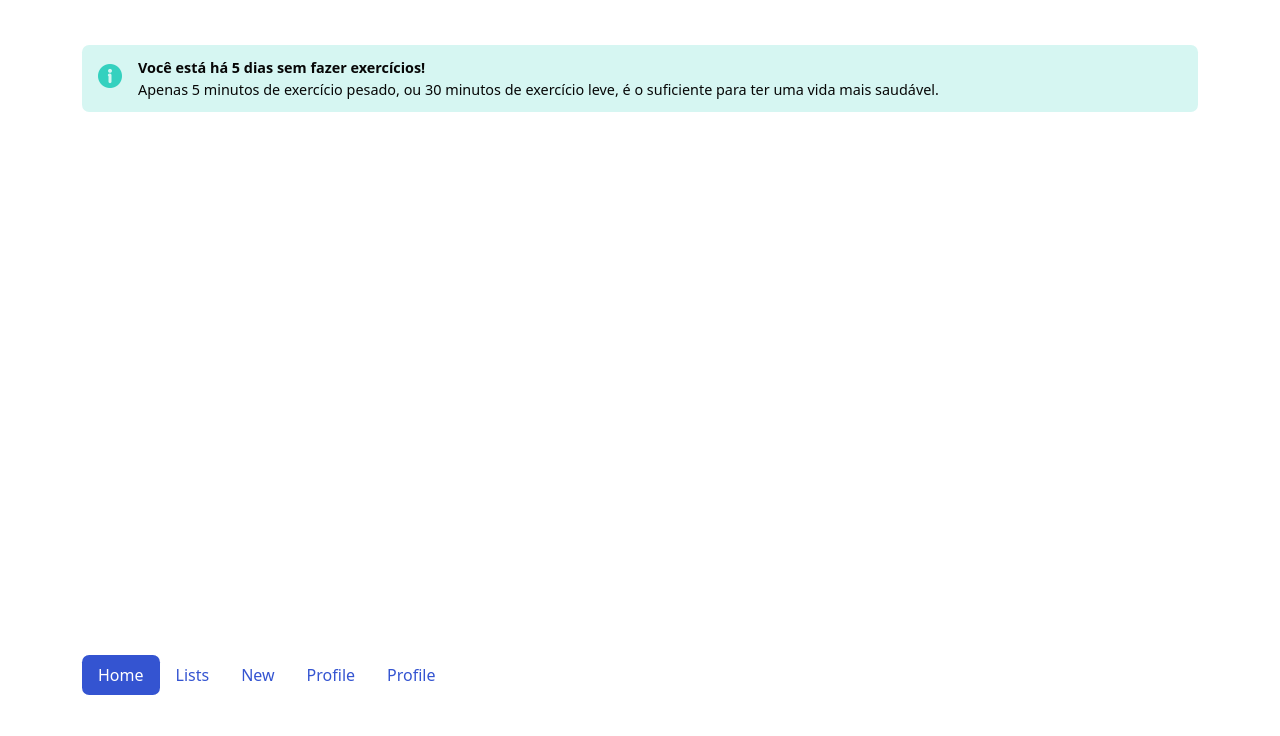
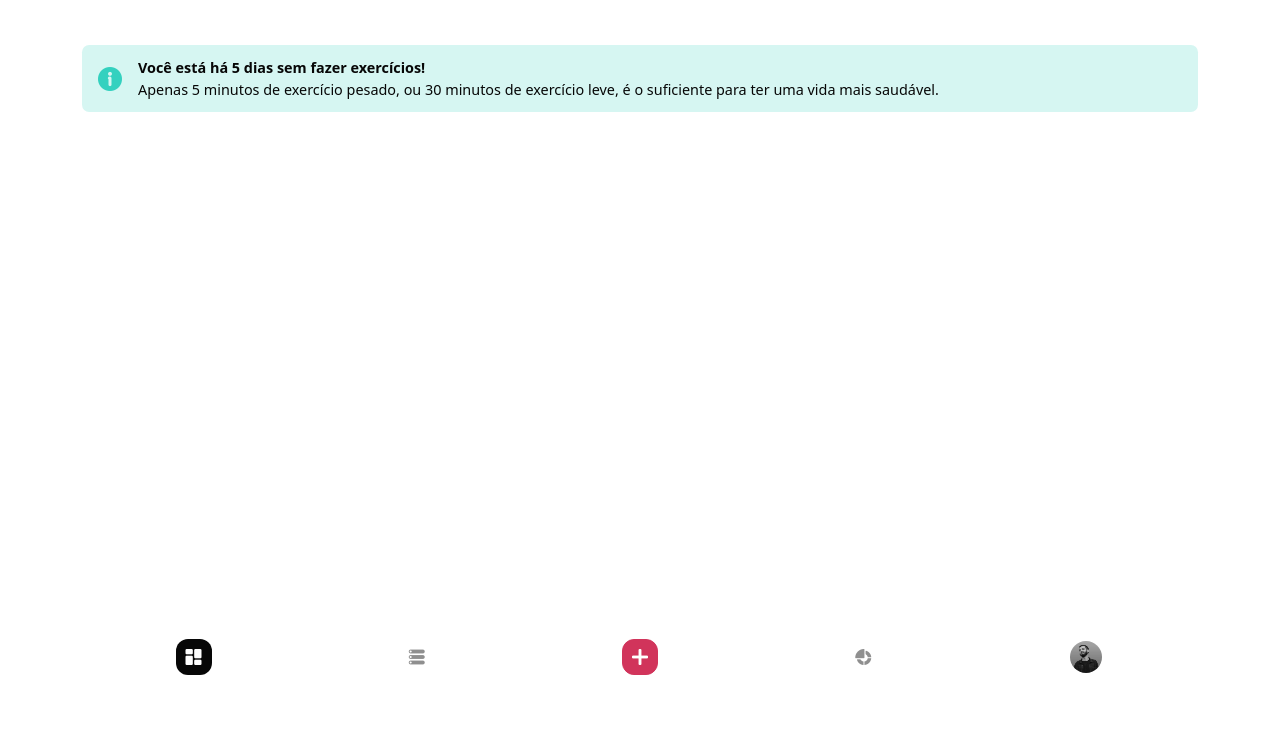
Before and after one commit to arielribeiror/health-track, a website: page dashboard/index.html in a window 1280 px wide. Shown: the part 64-800 px from the top of the page. Drawn offline with nearby package versions, Linux system fonts and the light colour scheme; files that its build step writes are made by us from their sources.

Commit message:
tabnav style implements

```diff
--- a/dashboard/index.html
+++ b/dashboard/index.html
@@ -86,7 +86,6 @@
       </main>
 
       <footer>
-        <div class="toolbar">
         <ul class="nav nav-pills nav-fill" id="tabnav" role="tablist">
           <li class="nav-item" role="presentation">
             <button
@@ -99,7 +98,7 @@
               aria-controls="home"
               aria-selected="true"
             >
-                Home
+              <i class="icon icon-dashboard"></i>
             </button>
           </li>
           <li class="nav-item" role="presentation">
@@ -113,12 +112,12 @@
               aria-controls="lists"
               aria-selected="false"
             >
-                Lists
+              <i class="icon icon-bulleted-list"></i>
             </button>
           </li>
           <li class="nav-item" role="presentation">
             <button
-                class="nav-link"
+              class="btn btn-icon btn-md btn-secondary"
               id="new-tab"
               data-bs-toggle="tab"
               data-bs-target="#new"
@@ -127,7 +126,7 @@
               aria-controls="new"
               aria-selected="false"
             >
-                New
+              <i class="icon icon-plus"></i>
             </button>
           </li>
           <li class="nav-item" role="presentation">
@@ -141,12 +140,12 @@
               aria-controls="report"
               aria-selected="false"
             >
-                Profile
+              <i class="icon icon-pie-chart"></i>
             </button>
           </li>
           <li class="nav-item" role="presentation">
             <button
-                class="nav-link"
+              class="nav-link rounded-circle"
               id="profile-tab"
               data-bs-toggle="tab"
               data-bs-target="#profile"
@@ -155,11 +154,14 @@
               aria-controls="profile"
               aria-selected="false"
             >
-                Profile
+              <img
+                src="../src/assets/images/avatar.jpg"
+                class="rounded-circle avatar-sm"
+                alt="Ariel Ribeiro"
+              />
             </button>
           </li>
         </ul>
-        </div>
       </footer>
     </div>
 
--- a/src/assets/css/style.css
+++ b/src/assets/css/style.css
@@ -15,7 +15,7 @@ Generated using nucleoapp.com
 	base class definition
 -------------------------*/
 .icon {
-  display: inline-block;
+  display: block;
   font: normal normal normal 1em/1 'Nucleo';
   speak: none;
   text-transform: none;
--- a/src/global.scss
+++ b/src/global.scss
@@ -11,4 +11,5 @@
 @import "../src/theme/images.scss";
 @import "../src/theme/layout.scss";
 @import "../src/theme/modal.scss";
+@import "../src/theme/nav.scss";
 @import "../src/theme/utilities.scss";
--- a/src/theme/buttons.scss
+++ b/src/theme/buttons.scss
@@ -9,6 +9,7 @@
 
 .btn-icon {
   border-radius: $border-radius-lg;
+  padding: 0;
 }
 
 .btn-icon.btn-sm {
--- /dev/null
+++ b/src/theme/nav.scss
@@ -0,0 +1,28 @@
+.nav-fill .nav-item .nav-link,
+.nav-justified .nav-item .nav-link {
+  width: 36px;
+  height: 36px;
+  display: flex;
+  justify-content: center;
+  align-items: center;
+}
+
+.nav-fill > .nav-link,
+.nav-fill .nav-item {
+  display: flex;
+  justify-content: center;
+  align-items: center;
+}
+
+.nav-link {
+  color: $gray;
+}
+
+.nav-pills .nav-link {
+  border-radius: $border-radius-lg;
+}
+
+.nav-pills .nav-link.active,
+.nav-pills .show > .nav-link {
+  background-color: $dark;
+}
```
Lines whose indentation alone changed are shown as unchanged.
